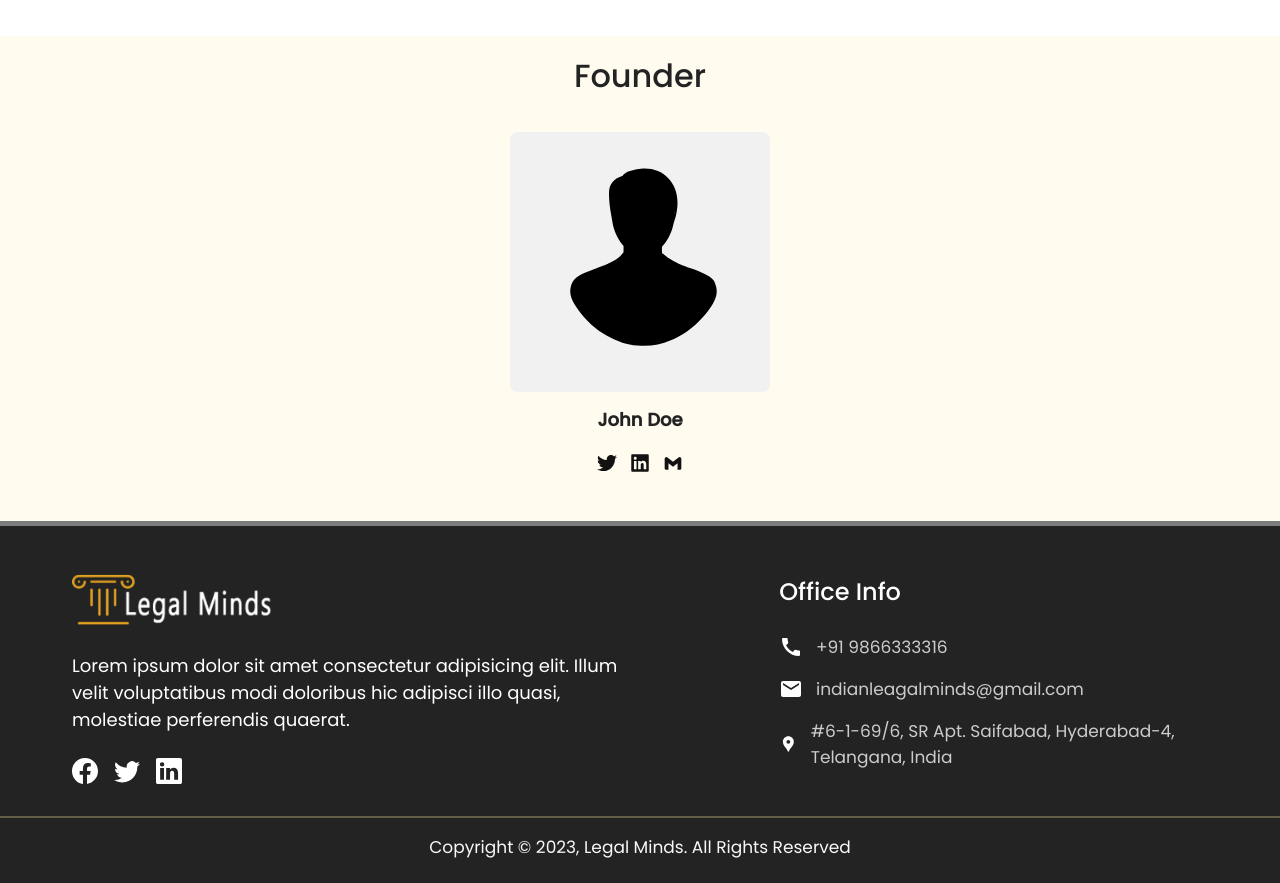
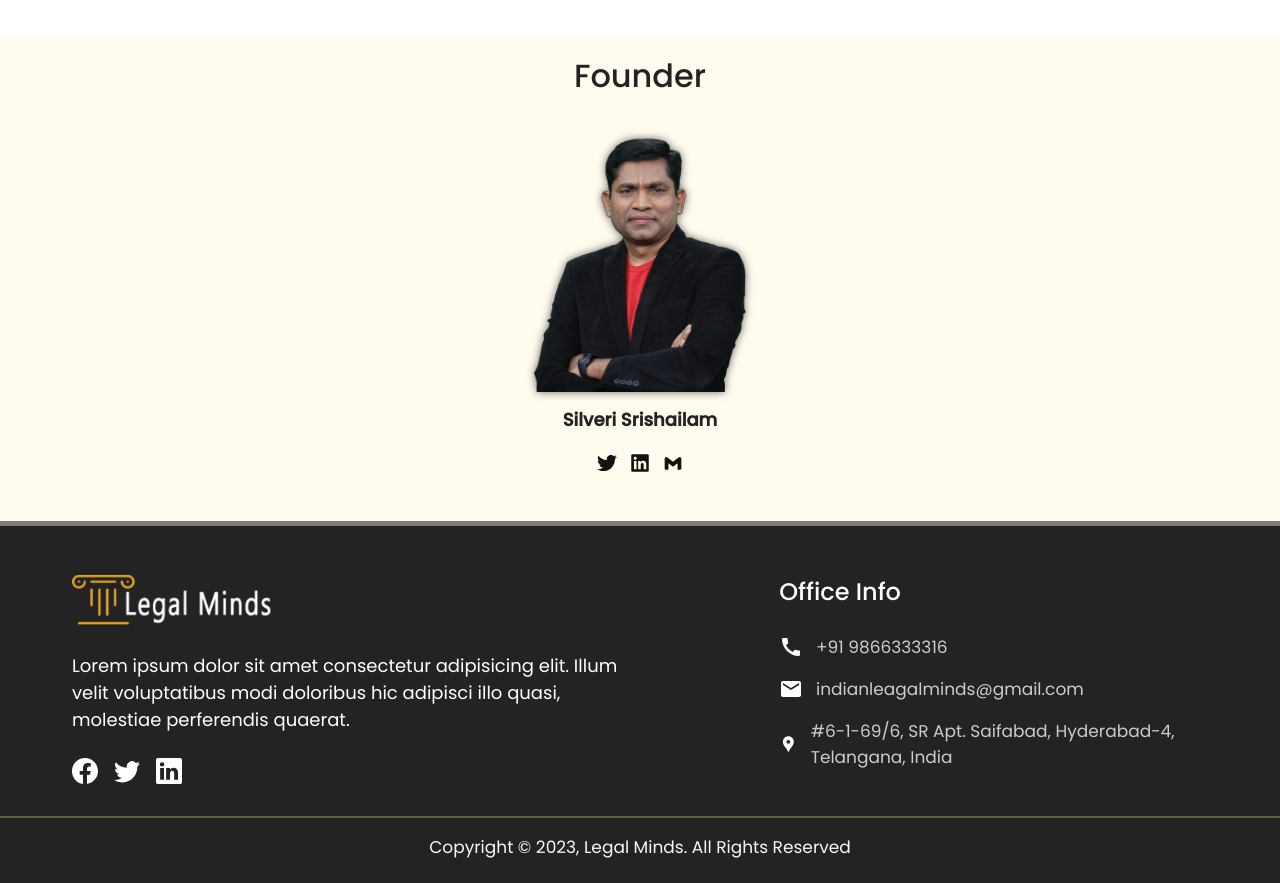
Before and after one commit to t2e0j0a4/Elitceler-X-LegalMinds, a React (Create React App) app: page / in a window 1280 px wide. Shown: the part 3000-3883 px from the top of the page. Built offline with nearby package versions, Linux system fonts and the light colour scheme.

Commit message:
legal minds latest

```diff
--- a/src/constants/index.ts
+++ b/src/constants/index.ts
@@ -10,7 +10,7 @@ import Icon9 from "../assets/Environment.svg";
 import Icon11 from "../assets/EnvironmentalLaws.svg";
 import Icon12 from "../assets/WhiteCollar.svg";
 
-import Potrait from "../assets/Potrait.svg";
+import founderImg from "../assets/Srishailam.png";
 
 interface HomeSearchesType {
     id: number,
@@ -236,9 +236,9 @@ const homeFAQ: HomeFAQType[] = [
 const homeTeam: HomeTeamType[] = [
     {
         id : 1,
-        name : 'John Doe',
-        image : Potrait,
-        links : ['', '', '']
+        name : 'Silveri Srishailam',
+        image : founderImg,
+        links : ['', '', 'indianlegalminds@gmail.com']
     }
 ]
 
--- a/src/pages/Home/Home.module.css
+++ b/src/pages/Home/Home.module.css
@@ -682,11 +682,11 @@
     width: 100%;
     height: 260px;
     object-fit: cover;
-    background-color: #f1f1f1;
     object-position: top;
-    border-radius: 8px;
+    border-radius: 12px;
     -webkit-user-drag: none;
     user-select: none;
+    filter: drop-shadow(0 0 4px #232323b0);
 }
 
 .member__details {
--- a/src/pages/Home/Home.tsx
+++ b/src/pages/Home/Home.tsx
@@ -214,7 +214,7 @@ const Home = () => {
                         <a href={member.links[1]} title='Linkedin' target='_blank' rel='noopener noreferrer'>
                           <FaLinkedin aria-label='Linkedin' fontSize={20} color='#121212'/>
                         </a>
-                        <a href={member.links[2]} title='Gmail' target='_blank' rel='noopener noreferrer'>
+                        <a href={`mailto: ${member.links[2]}`} title='Gmail' target='_blank' rel='noopener noreferrer'>
                           <BiLogoGmail aria-label='Gmail' fontSize={20} color='#121212'/>
                         </a>
                       </div>
```
Also changed, not shown: src/assets/Potrait.svg (deleted), src/assets/Srishailam.png (added).
